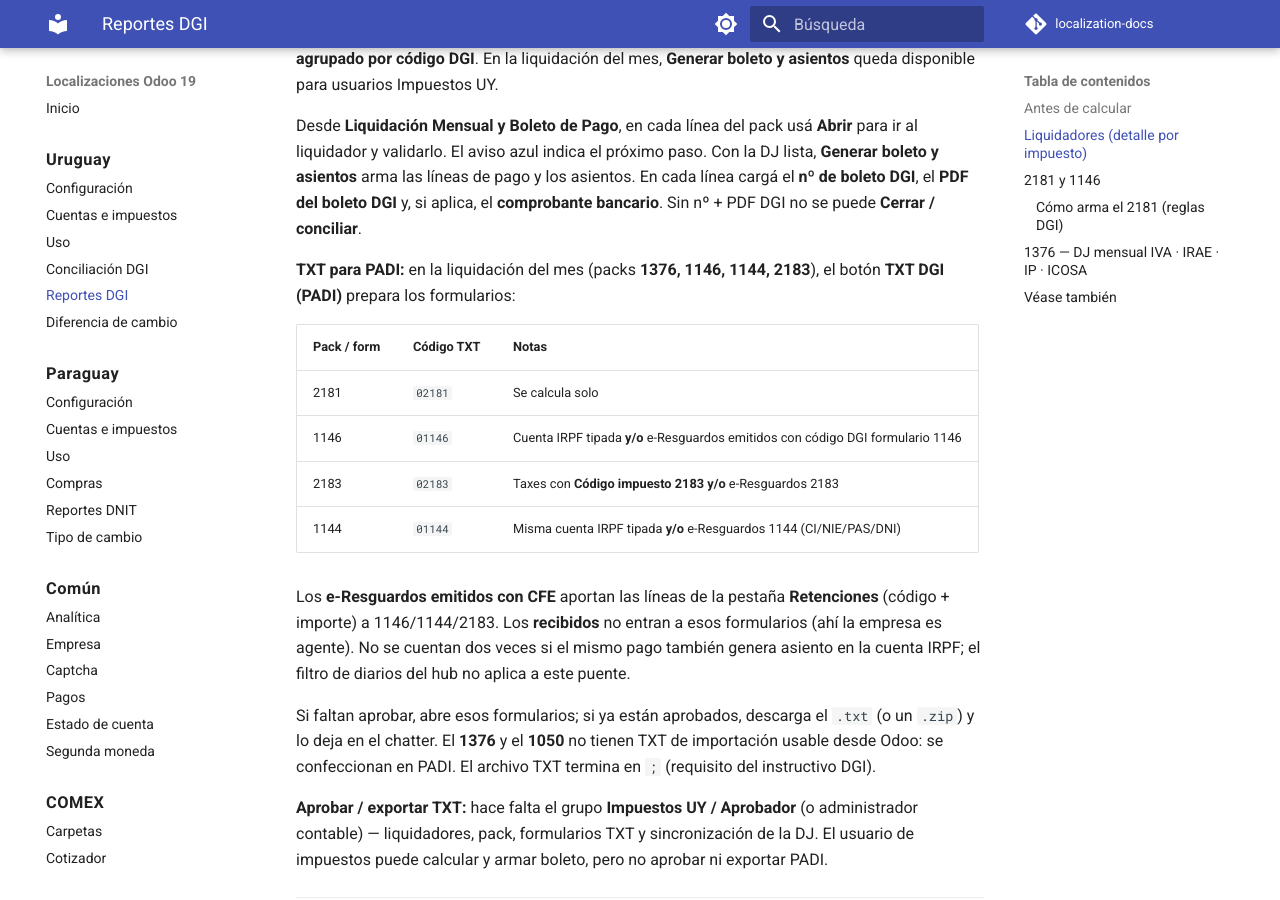
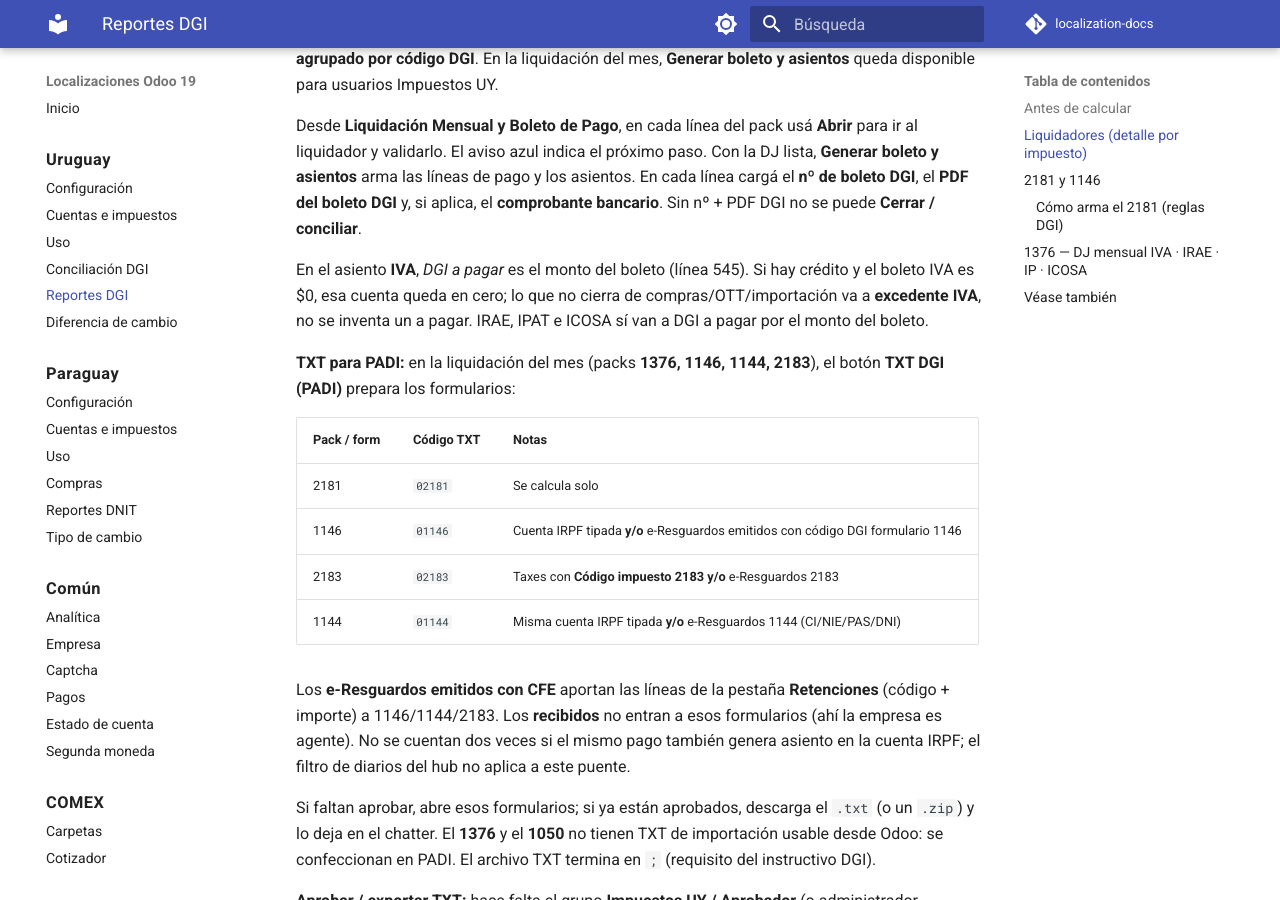
Before and after one commit to Pabloolano/localization-docs, an MkDocs documentation site: the page built from docs/uruguay/reportes.md, in a window 1280 px wide and 900 px high, scrolled down 2434 px. Built offline with MkDocs 1.6.1 and Material for MkDocs 9.7.7, drawn with Linux system fonts in a browser that asks for light colours; comment, search, counter and statistics services are not loaded.

Commit message:
docs(uy): asiento IVA de cierre usa el boleto, no un a pagar inventado
Si hay crédito y el boleto IVA es $0, DGI a pagar queda en cero;
el residual de compras va a excedente.

Co-authored-by: Cursor <cursoragent@cursor.com>

```diff
--- a/docs/uruguay/reportes.md
+++ b/docs/uruguay/reportes.md
@@ -63,6 +63,8 @@ Ahí se calcula y aprueba cada impuesto del mes (montos a pagar / crédito). Es
 En el liquidador **IVA**, los botones **Créditos** / **Egresos** abren la lista nativa agrupada por categoría (Grouped Tree: No gravada, Gravada, … con facturas debajo). **Saldo** resume totales. En el **2181**, el detalle de facturas está en el smart button **Detalles** y en **Ver facturas** por línea. En **1146**, **Ver agrupado por código DGI**. En la liquidación del mes, **Generar boleto y asientos** queda disponible para usuarios Impuestos UY.
 
 Desde **Liquidación Mensual y Boleto de Pago**, en cada línea del pack usá **Abrir** para ir al liquidador y validarlo. El aviso azul indica el próximo paso. Con la DJ lista, **Generar boleto y asientos** arma las líneas de pago y los asientos. En cada línea cargá el **nº de boleto DGI**, el **PDF del boleto DGI** y, si aplica, el **comprobante bancario**. Sin nº + PDF DGI no se puede **Cerrar / conciliar**.
+
+En el asiento **IVA**, *DGI a pagar* es el monto del boleto (línea 545). Si hay crédito y el boleto IVA es $0, esa cuenta queda en cero; lo que no cierra de compras/OTT/importación va a **excedente IVA**, no se inventa un a pagar. IRAE, IPAT e ICOSA sí van a DGI a pagar por el monto del boleto.
 
 **TXT para PADI:** en la liquidación del mes (packs **1376, 1146, 1144, 2183**), el botón **TXT DGI (PADI)** prepara los formularios:
 
```
